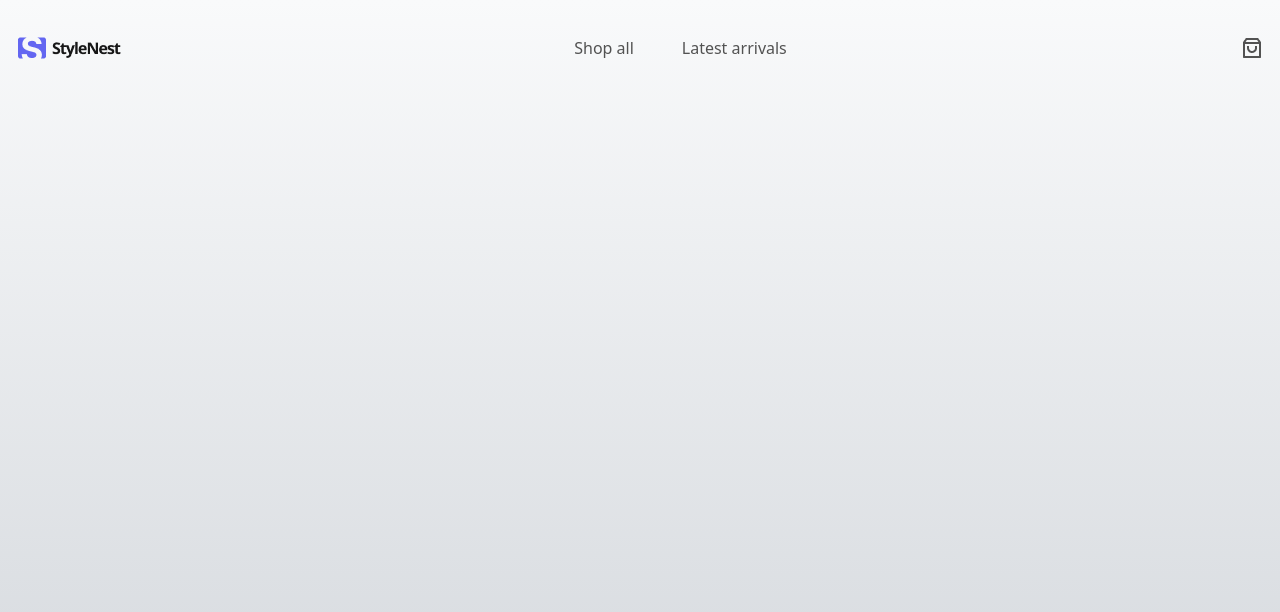
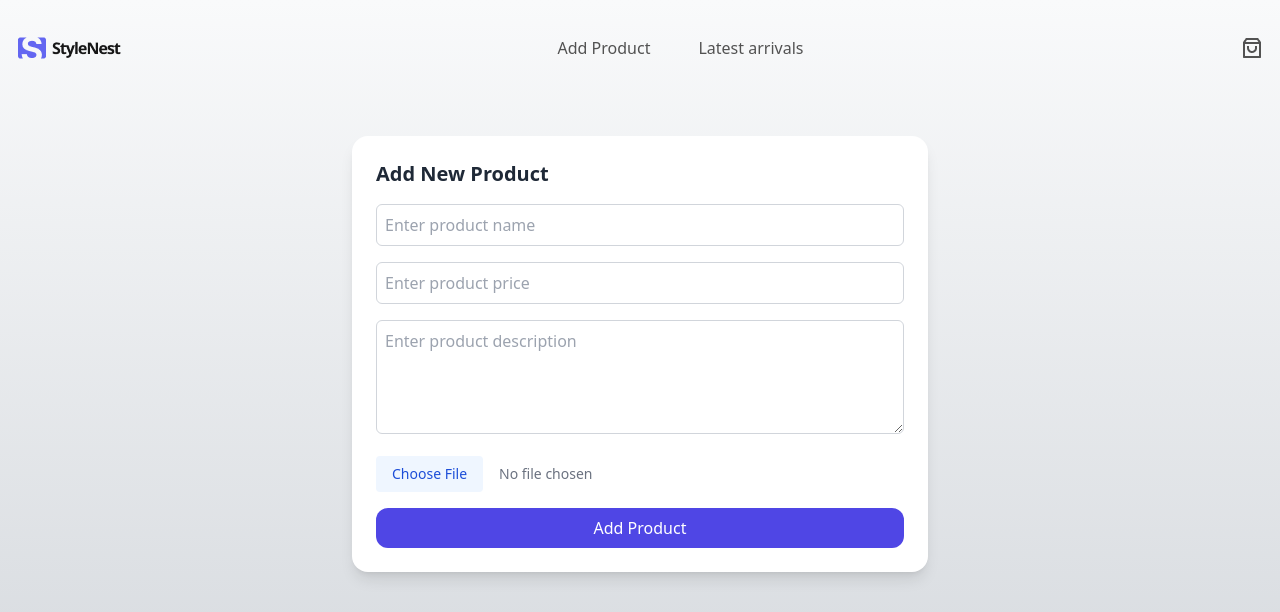
Before and after one commit to JoeRumie/Ecommerce-app, a React (Create React App) app: page /add-product in a window 1280 px wide. Shown: the top 612 px of the page. Built offline with nearby package versions, Linux system fonts and the light colour scheme.

Commit message:
Addd product functionality created and product array accessible throughout

```diff
--- a/package.json
+++ b/package.json
@@ -11,6 +11,7 @@
     "react-icons": "^5.3.0",
     "react-router-dom": "^6.27.0",
     "react-scripts": "5.0.1",
+    "uuid": "^11.0.3",
     "web-vitals": "^2.1.4"
   },
   "scripts": {
--- /dev/null
+++ b/src/AddProducts.js
@@ -0,0 +1,153 @@
+import React, { useState, useEffect } from 'react';
+import { v4 as uuidv4 } from 'uuid';
+
+const ProductUploader = ({products, setProducts}) => {
+    const [imagePreview, setImagePreview] = useState(null); // Image preview
+    const [uploadedImage, setUploadedImage] = useState(null); // Raw image file
+    const [productName, setProductName] = useState(""); // Product name
+    const [productDescription, setProductDescription] = useState("");
+    const [productPrice, setProductPrice] = useState("");
+
+
+    // Load products from localStorage on component mount
+    useEffect(() => {
+        const savedProducts = localStorage.getItem("products");
+        if (savedProducts) {
+            setProducts(JSON.parse(savedProducts));
+        }
+    }, []);
+
+    // Save products to localStorage whenever the products array changes
+    useEffect(() => {
+        localStorage.setItem("products", JSON.stringify(products));
+        if (setProducts) {
+            setProducts(products); // Pass updated products to parent or other components
+        }
+    }, [products, setProducts]);
+
+
+    const handleImageChange = (event) => {
+        const file = event.target.files[0]; // Get the selected file
+
+        if (file) {
+            // Validate file type
+            if (!file.type.startsWith("image/")) {
+                alert("Please select a valid image file.");
+                return;
+            }
+
+            setUploadedImage(file); // Save the file to state
+
+            // Generate a preview using FileReader
+            const reader = new FileReader();
+            reader.onload = (e) => {
+                setImagePreview(e.target.result); // Save the data URL for preview
+            };
+            reader.readAsDataURL(file);
+        }
+    };
+
+    const handleAddProduct = () => {
+        if (!productName || !uploadedImage) {
+            alert("Please provide a product name and upload an image.");
+            return;
+        }
+
+        const newProduct = {
+            id: uuidv4(), // Unique ID for the product
+            name: productName,
+            price: productPrice,
+            description: productDescription,
+            image: imagePreview, // Use the image preview (base64 data URL)
+        };
+
+        console.log(newProduct);
+
+        setProducts([...products, newProduct]); // Add the new product to the array
+        setProductName(""); // Clear the product name input
+        setImagePreview(null); // Clear the image preview
+        setUploadedImage(null); // Clear the raw image file
+        setProductPrice("");
+        setProductDescription("");
+    };
+
+    return (
+        <div className="max-w-xl mx-auto mt-10 p-6 bg-white shadow-lg rounded-2xl">
+            <h2 className="text-xl font-semibold text-gray-800 mb-4">Add New Product</h2>
+            <div className="mb-4">
+                <input
+                    type="text"
+                    placeholder="Enter product name"
+                    value={productName}
+                    onChange={(e) => setProductName(e.target.value)}
+                    className="w-full p-2 border border-gray-300 rounded-md focus:outline-none focus:ring-2 focus:ring-blue-500"
+                />
+            </div>
+            <div className="mb-4">
+                <input
+                    type="number"
+                    placeholder="Enter product price"
+                    value={productPrice}
+                    onChange={(e) => setProductPrice(e.target.value)}
+                    className="w-full p-2 border border-gray-300 rounded-md focus:outline-none focus:ring-2 focus:ring-blue-500"
+                />
+            </div>
+            <div className="mb-4">
+                <textarea
+                    placeholder="Enter product description"
+                    value={productDescription}
+                    onChange={(e) => setProductDescription(e.target.value)}
+                    className="w-full p-2 border border-gray-300 rounded-md focus:outline-none focus:ring-2 focus:ring-blue-500"
+                    rows="4"
+                ></textarea>
+            </div>
+            <div className="mb-4">
+                <input
+                    type="file"
+                    accept="image/*"
+                    onChange={handleImageChange}
+                    className="block w-full text-sm text-gray-500 file:mr-4 file:py-2 file:px-4 file:rounded file:border-0 file:text-sm file:bg-blue-50 file:text-blue-700 hover:file:bg-blue-100"
+                />
+            </div>
+            {imagePreview && (
+                <div className="mb-4">
+                    <h3 className="text-lg font-medium text-gray-700">Preview:</h3>
+                    <img
+                        src={imagePreview}
+                        alt="Uploaded Preview"
+                        className="max-w-full h-auto mt-2 rounded-md border border-gray-300"
+                    />
+                </div>
+            )}
+            <button
+                onClick={handleAddProduct}
+                className="w-full py-2 px-4 bg-indigo-600 text-white font-medium rounded-xl hover:bg-indigo-700 transition"
+            >
+                Add Product
+            </button>
+
+            {products.length > 0 && (
+                <div className="mt-6">
+                    <h3 className="text-lg font-semibold text-gray-800">Added Products</h3>
+                    <ul className="mt-4 space-y-4">
+                        {products.map((product) => (
+                            <li
+                                key={product.id}
+                                className="p-4 border border-gray-300 rounded-lg shadow-sm flex items-center"
+                            >
+                                <img
+                                    src={product.image}
+                                    alt={product.name}
+                                    className="w-16 h-16 rounded-md object-cover mr-4"
+                                />
+                                <span className="font-medium text-gray-700">{product.name}</span>
+                            </li>
+                        ))}
+                    </ul>
+                </div>
+            )}
+        </div>
+    );
+};
+
+export default ProductUploader;
--- a/src/App.js
+++ b/src/App.js
@@ -1,11 +1,15 @@
 import Navbar from "./navbar/Navbar";
+import React, { useState } from 'react';
 import { BrowserRouter as Router, Route, Routes } from 'react-router-dom';
-import ShopAll from "./Shopall";
+import AddProducts from "./AddProducts";
 import LatestArrivals from "./LatestArrivals";
 import ProductDetails from "./product-details/ProductDetails";
 import ProductGrid from "./product-grid/ProductGrid";
+import ProductUploader from "./AddProducts";
 
 function App() {
+  const [products, setProducts] = useState([]);
+
   return (
     <div className="min-h-screen bg-gradient-to-b from-[#F9FAFB] to-[#D2D6DB]">
       <Router>
@@ -13,9 +17,9 @@ function App() {
             <Navbar />
             <Routes>
                 {/* Define your routes here */}
-                <Route path="/shop-all" element={<ShopAll/>} />
-                <Route path="/latest-arrivals" element={<LatestArrivals />} />
-                <Route path="/product-details" element={<ProductDetails/>} />
+                <Route path="/add-product" element={<ProductUploader products={products} setProducts={setProducts}/>} />
+                <Route path="/latest-arrivals" element={<ProductGrid products={products}/>} />
+                <Route path="/product-details/:id" element={<ProductDetails products={products}/>} />
             </Routes>
         </div>
       </Router>
--- a/src/Shopall.js
+++ /dev/null
@@ -1,8 +0,0 @@
-const ShopAll = () => {
-    return(
-        <div>
-            Shopall
-        </div>
-    )
-};
-export default ShopAll;
--- a/src/navbar/Navbar.js
+++ b/src/navbar/Navbar.js
@@ -8,7 +8,7 @@ const Navbar = () => {
     const [nav, setNav] = useState(false);
 
     const navItems = [
-        {id:1, text: 'Shop all', path: '/shop-all'},
+        {id:1, text: 'Add Product', path: '/add-product'},
         {id:2, text: 'Latest arrivals', path: '/latest-arrivals'}
     ]
 
--- a/src/product-grid/ProductGrid.js
+++ b/src/product-grid/ProductGrid.js
@@ -8,18 +8,18 @@ import Product6 from '../product-img-6.png';
 import Product8 from '../product-img-7.png';
 import Product7 from '../product-img-8.png';
 
-const ProductGrid = () => {
+const ProductGrid = ({products}) => {
 
-    const products = [
-        {id:1, product:Product1, name:"Urban Drift Bucket", price:"$15"},
-        {id:2, product:Product2, name:"Tangerine Mini Tote", price:"$150"},
-        {id:3, product:Product3, name:"Elemental Sneakers", price:"$80"},
-        {id:4, product:Product4, name:"Metro Hoodie", price:"$81"},
-        {id:5, product:Product5, name:"Sunbeam Mules", price:"$68"},
-        {id:6, product:Product6, name:"Azure Attitude Shades", price:"$45"},
-        {id:7, product:Product7, name:"Voyager Hoodie", price:"$76"},
-        {id:8, product:Product8, name:"LA Baseball Hat", price:"$20"}
-    ]
+    // const products = [
+    //     {id:1, product:Product1, name:"Urban Drift Bucket", price:"$15"},
+    //     {id:2, product:Product2, name:"Tangerine Mini Tote", price:"$150"},
+    //     {id:3, product:Product3, name:"Elemental Sneakers", price:"$80"},
+    //     {id:4, product:Product4, name:"Metro Hoodie", price:"$81"},
+    //     {id:5, product:Product5, name:"Sunbeam Mules", price:"$68"},
+    //     {id:6, product:Product6, name:"Azure Attitude Shades", price:"$45"},
+    //     {id:7, product:Product7, name:"Voyager Hoodie", price:"$76"},
+    //     {id:8, product:Product8, name:"LA Baseball Hat", price:"$20"}
+    // ]
 
     return (
         // Global Container
@@ -36,17 +36,17 @@ const ProductGrid = () => {
 
 
                 {/* Grid Container */}
-                <div className="grid gap-7 md:grid-cols-2 lg:grid-cols-4 ">
+                <div className="grid gap-7 md:grid-cols-2 lg:grid-cols-4 justify-items-center">
                     {products.map(item => (
-                        <Link to={"/product-details"} key={item.id}>
+                        <Link to={`/product-details/${item.id}`} key={item.id}>
                             <div className="relative group">
-                                <img src={item.product} alt="" class="w-72 rounded-xl transition-transform duration-300 transform group-hover:scale-105"/>
+                                <img src={item.image} alt={item.name} class="w-72 rounded-xl transition-transform duration-300 transform group-hover:scale-105"/>
                                 <div className=" font-sans text-neutral-900">
                                     <div className="p-3 hover:text-indigo-600">
                                         <p className="text-base">{item.name}</p>
                                     </div>
                                     <div className="px-3">
-                                        <p className="text-base">{item.price}</p>
+                                        <p className="text-base">${item.price}</p>
                                     </div>
                                 </div>
                             </div>
```
Also changed, not shown: src/product-details/ProductDetails.js (+103 -88 lines), 1 other file (tests, documents, lock files or other folders).
